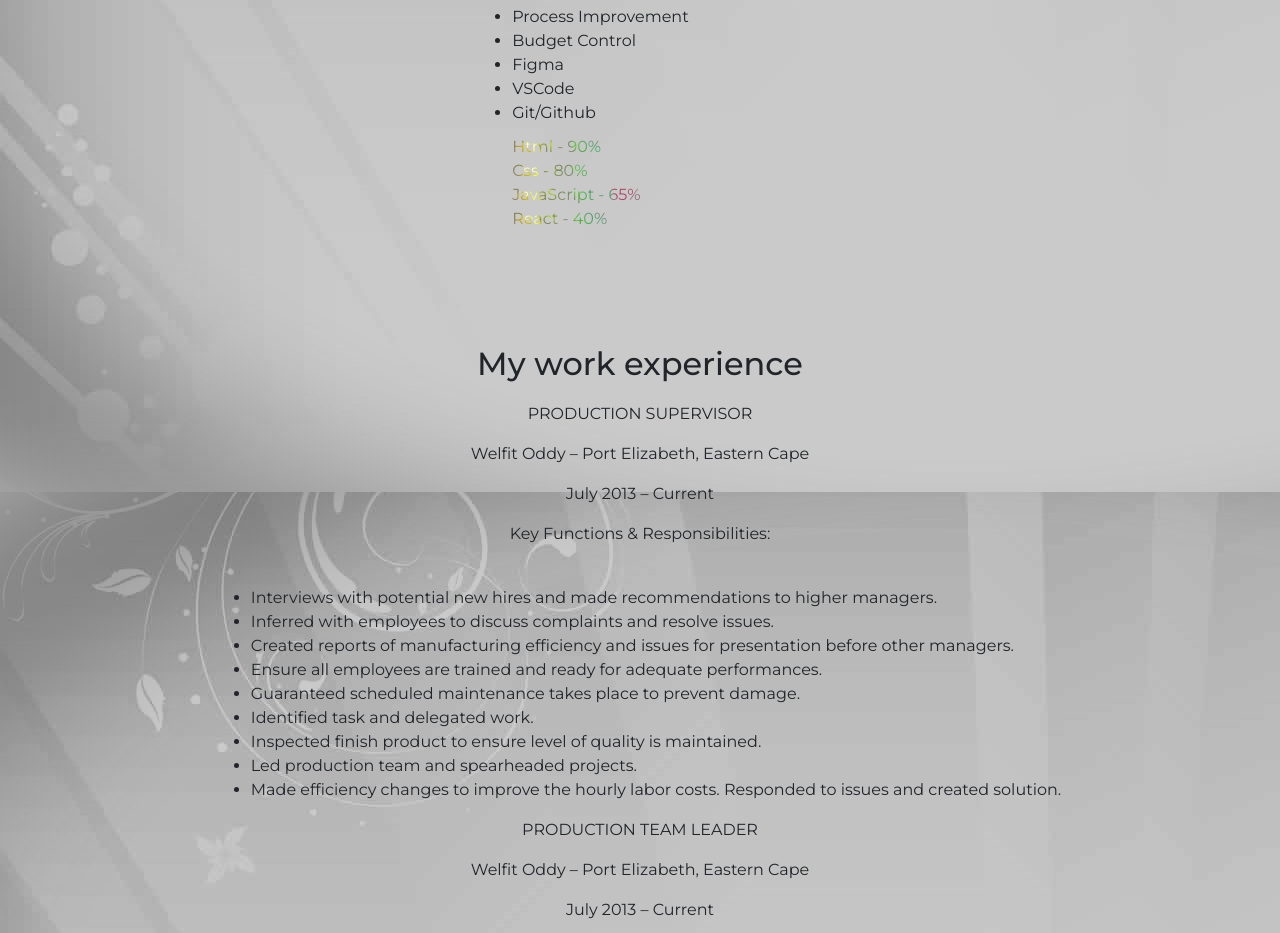
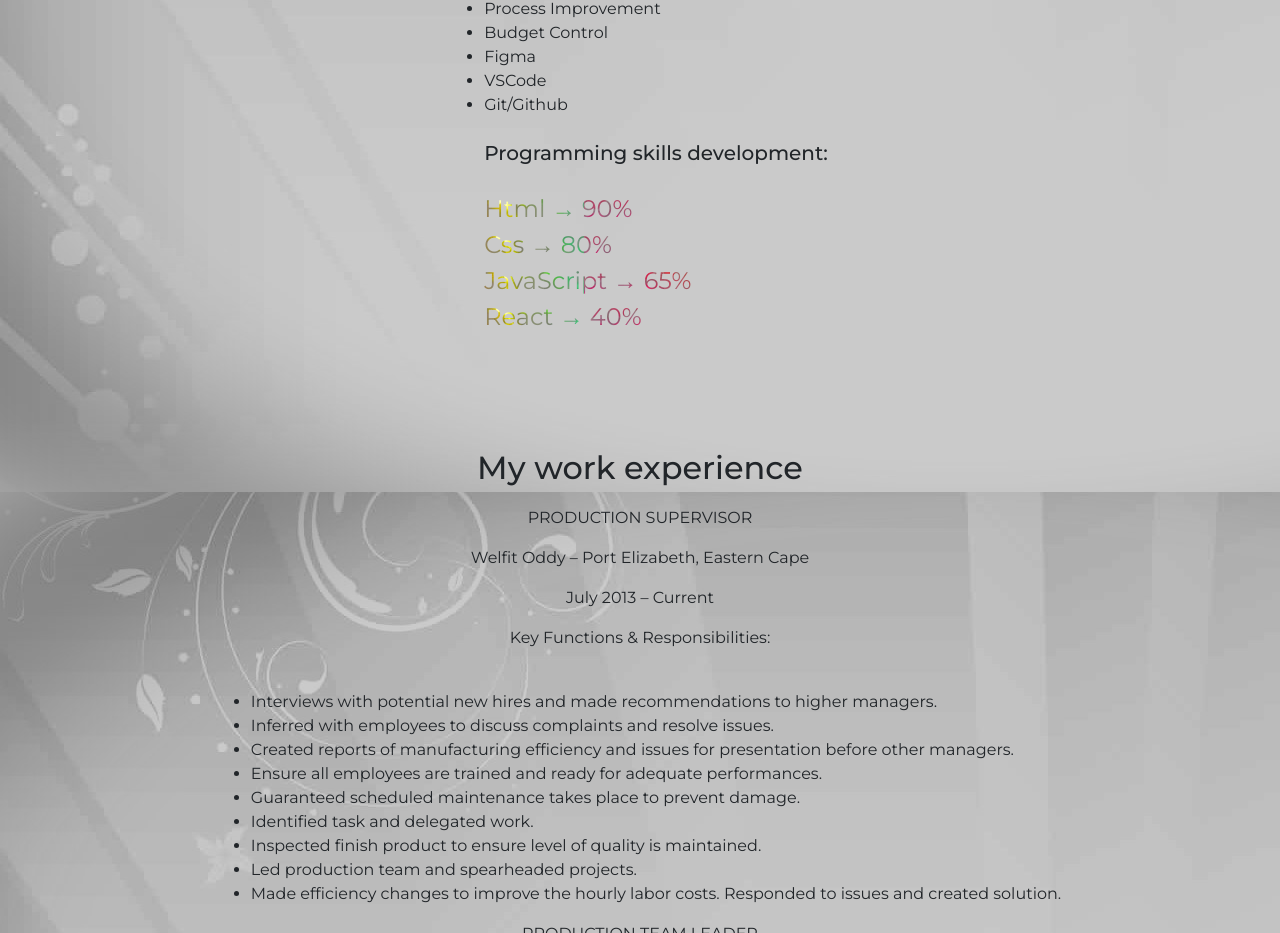
Before and after one commit to Reniercoetzer92/Reniercoetzer92.github.io, a plain HTML site: page index.html in a window 1280 px wide. Shown: the part 1668-2601 px from the top of the page. Drawn offline with nearby package versions, Linux system fonts and the light colour scheme.

Commit message:
modified:   Stylesheets/index.css         modified:   index.html

```diff
--- a/Stylesheets/index.css
+++ b/Stylesheets/index.css
@@ -10,24 +10,24 @@
 
 }
 
-.skills-html {width: 90%; background: url('/Images/Back.jpg');
+.skills-html {font-size: x-large; background: url('/Images/Back.jpg');
   -webkit-background-clip: text;
   background-clip: text;
   color: transparent;
   animation: back 100s linear infinite;
   width:max-content;} /* Green */
-.skills-css {width: 80%; background: url('/Images/Back.jpg');
+.skills-css {font-size: x-large; background: url('/Images/Back.jpg');
   -webkit-background-clip: text;
   background-clip: text;
   color: transparent;
   animation: back 100s linear infinite;
   width:max-content;} /* Blue */
-.skills-js {width: 65%; background: url('/Images/Back.jpg');
+.skills-js {font-size: x-large; background: url('/Images/Back.jpg');
   -webkit-background-clip: text;
   color: transparent;
   animation: back 100s linear infinite;
   width:max-content;} /* Red */
-.skills-php {width: 60%; background: url('/Images/Back.jpg');
+.skills-php {font-size: x-large; background: url('/Images/Back.jpg');
   -webkit-background-clip: text;
   background-clip: text;
   color: transparent;
--- a/index.html
+++ b/index.html
@@ -57,7 +57,6 @@
 
     <section id="my-skills" class="my-skills">
         <h2>My skills</h2>
-        <h5></h5>
         <ul>
           <li>Management & Planning</li>
           <li>Housekeeping & Operations Control</li>
@@ -79,11 +78,13 @@
           <li>Figma</li>
           <li>VSCode</li>
           <li>Git/Github</li>
+          <p></p>
+          <h5>Programming skills development:</h5>
           <div class="skills">
-            <div class="skills-html"> Html - 90%</div>
-            <div class="skills-css">Css - 80%</div>
-            <div class="skills-js"> JavaScript - 65%</div>
-            <div class="skills-php"> React - 40%</div>
+            <div class="skills-html"> Html &#8594 90%</div>
+            <div class="skills-css">Css &#8594 80%</div>
+            <div class="skills-js"> JavaScript &#8594 65%</div>
+            <div class="skills-php"> React &#8594 40%</div>
           </div>
         </ul>
     </section>
```
